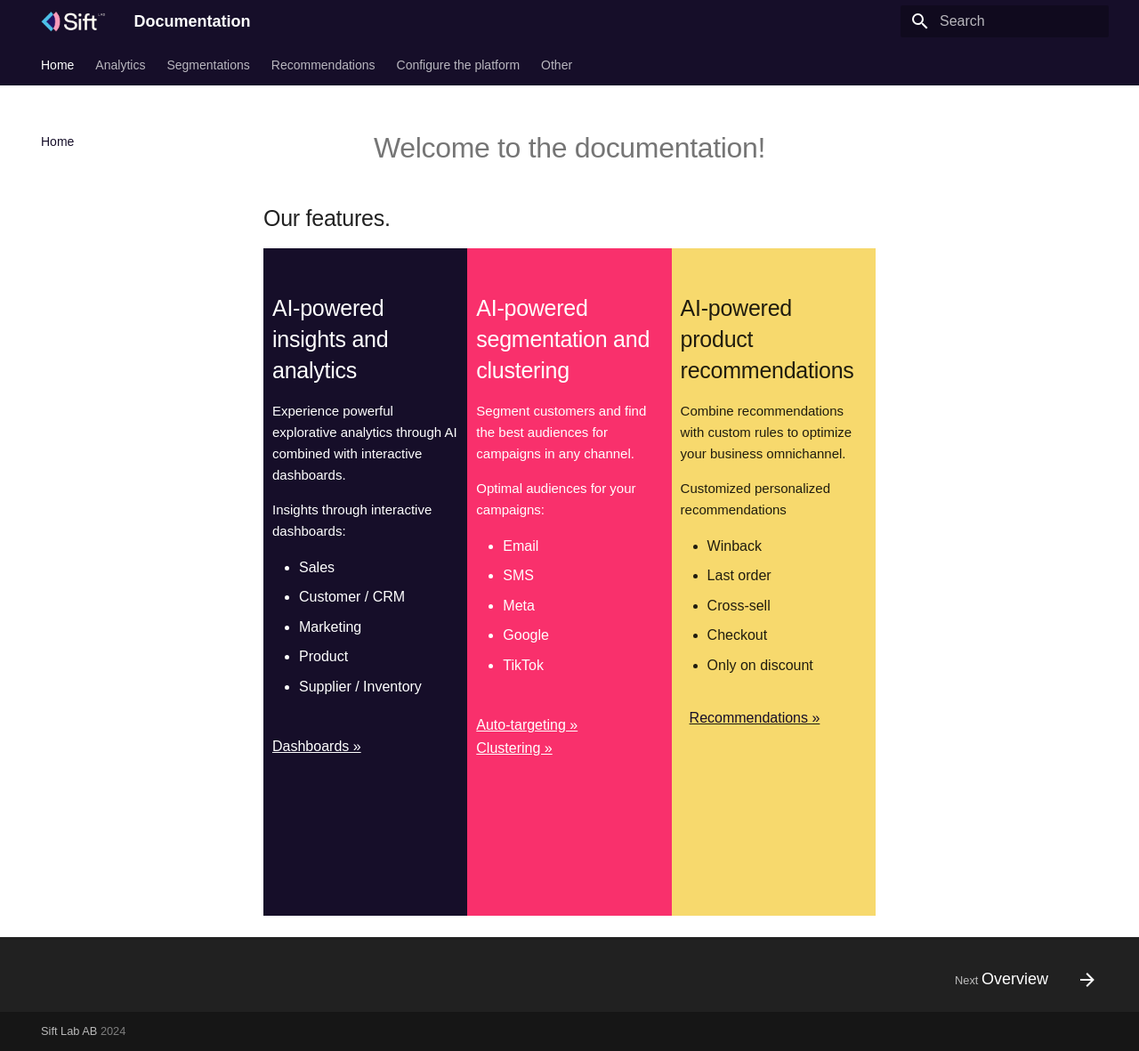
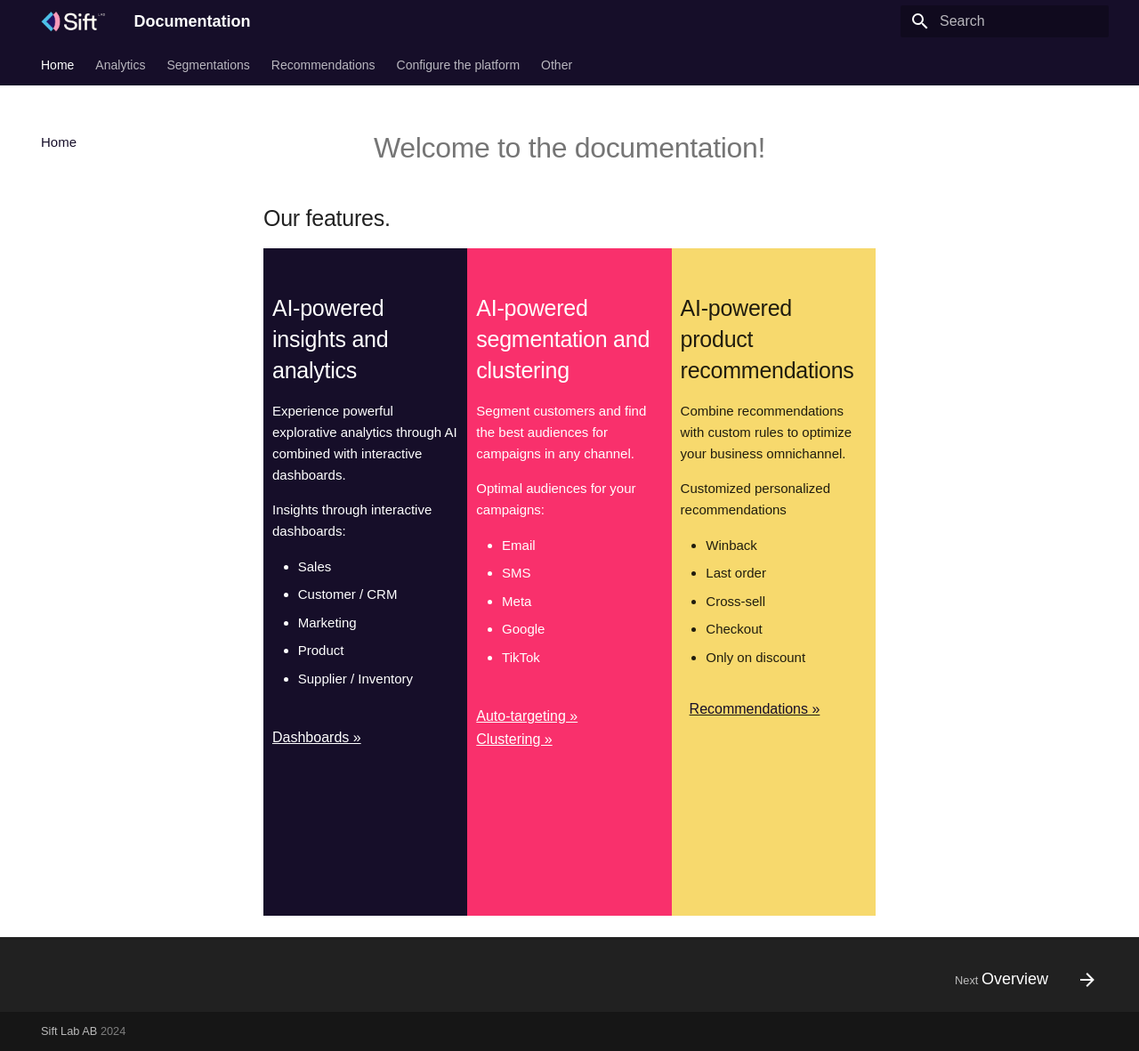
Before and after one commit to infobaleen/infobaleen.github.io, an MkDocs documentation site: the page built from docs/index.md, in a window 1280 px wide and 1181 px high. Shown: the whole window at 89% size. Built offline with MkDocs 1.6.1 and Material for MkDocs 9.7.7, drawn with Linux system fonts in a browser that asks for light colours; some web fonts are replaced.

Commit message:
use the same font size for lists

```diff
--- a/docs/stylesheets/extra.css
+++ b/docs/stylesheets/extra.css
@@ -25,3 +25,7 @@ color: grey;
 p {
 	font-size: 15px;
 }
+
+li {
+    font-size: 15px;
+}
```
